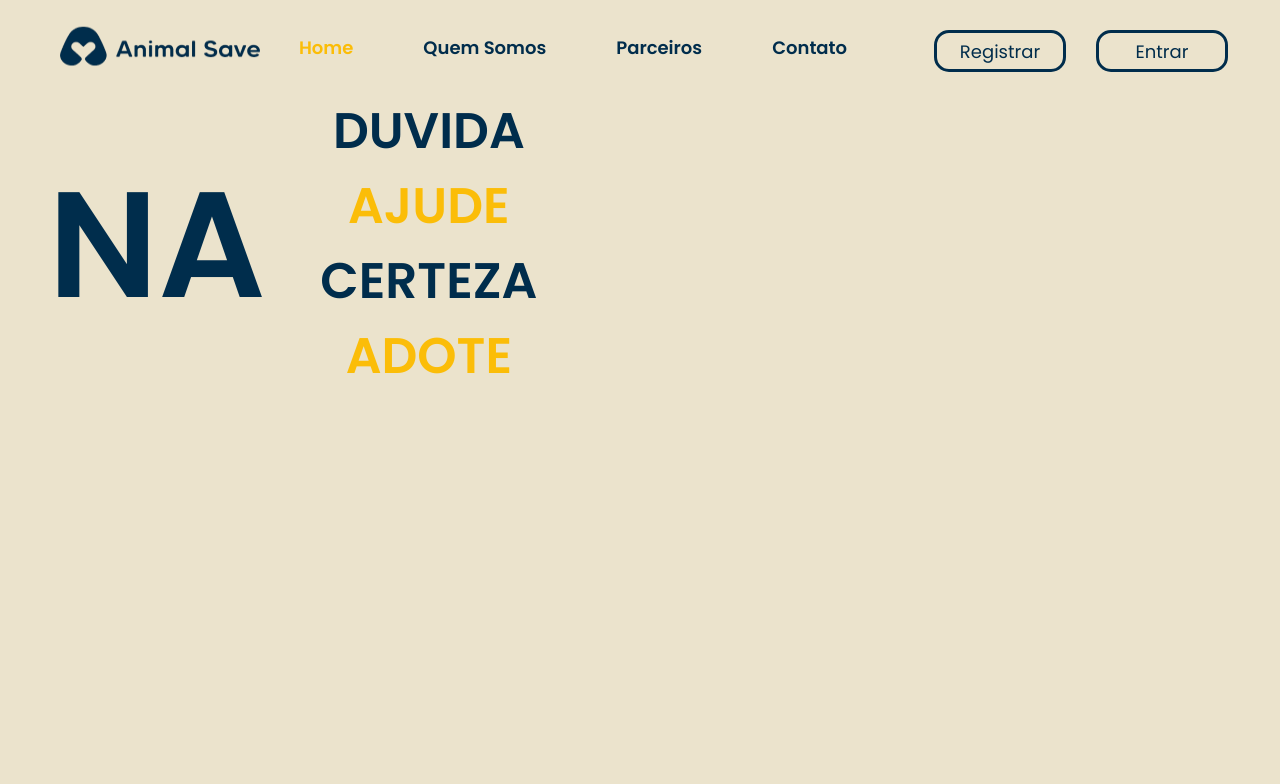
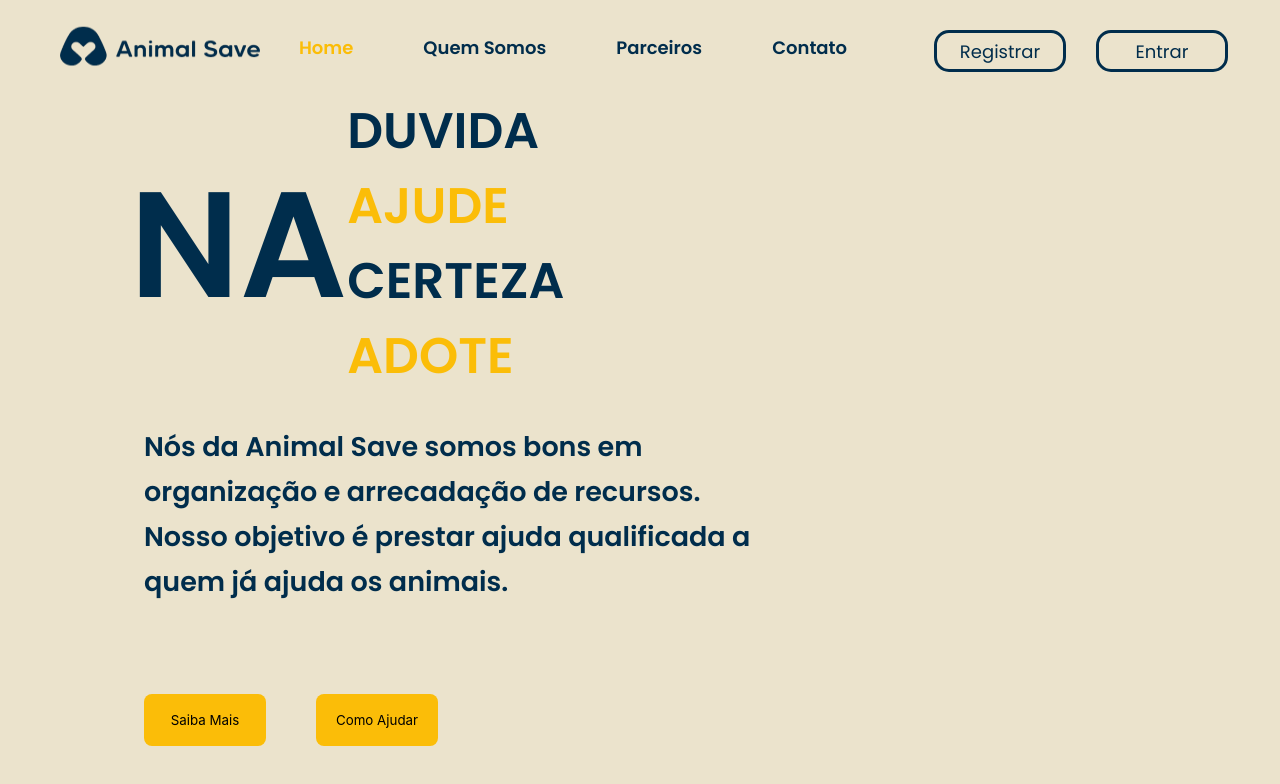
Before and after one commit to renanmontanopaz/animal-save-view, a Vue app: page / in a window 1280 px wide. Shown: the top 784 px of the page. Built offline with nearby package versions, Linux system fonts and the light colour scheme.

Commit message:
estilizando container text button Home

```diff
--- a/src/views/LandingPage/LandingPage.vue
+++ b/src/views/LandingPage/LandingPage.vue
@@ -16,6 +16,18 @@
           </h1>
         </div>
       </div>
+      <div class="TextP">
+        <p class="Textp">
+          Nós da Animal Save somos bons em organização e arrecadação de recursos.
+        </p>
+        <p class="Textp">
+          Nosso objetivo é prestar ajuda qualificada a quem já ajuda os animais.
+        </p>
+      </div>
+      <div class="containerB">
+        <button class="butt">Saiba Mais</button>
+        <button class="butt">Como Ajudar</button>
+      </div>
     </article>
   </section>
 </template>
@@ -30,18 +42,22 @@
   background-color: #ebe3cc !important;
 
   .containerText {
-    width: 50%;
+    width: 75%;
     height: 100vh;
     display: flex;
-    align-items: start;
-    justify-content: center;
+    align-items: center;
+    justify-content: start;
+    flex-direction: column;
+    gap: 30px;
 
 
     .TextH1 {
       display: flex;
       align-items: center;
       justify-content: center;
-      width: 85%;
+      text-align: left;
+      margin-right: 13%;
+      width: 60%;
 
       .TextNA {
         font-family: 'Poppins';
@@ -59,10 +75,42 @@
         font-size: 50px;
         line-height: 75px;
         color: #002D4C;
+      }
+    }
 
-        .containerDuvidaSpan{
+    .TextP {
+      display: flex;
+      align-items: center;
+      justify-content: center;
+      flex-direction: column;
+      text-align: left;
 
-        }
+      .Textp {
+        font-family: 'Poppins';
+        font-style: normal;
+        font-weight: 700;
+        font-size: 27px;
+        line-height: 45px;
+        color: #002D4C;
+        width: 70%;
+      }
+    }
+
+    .containerB {
+      display: flex;
+      align-items: start;
+      justify-content: start;
+      width: 70%;
+      gap: 50px;
+      margin-top: 60px;
+
+      .butt {
+        width: 122px;
+        height: 52px;
+        background: #FBBD08;
+        border-radius: 8px;
+        border: none;
+
       }
     }
   }
```
